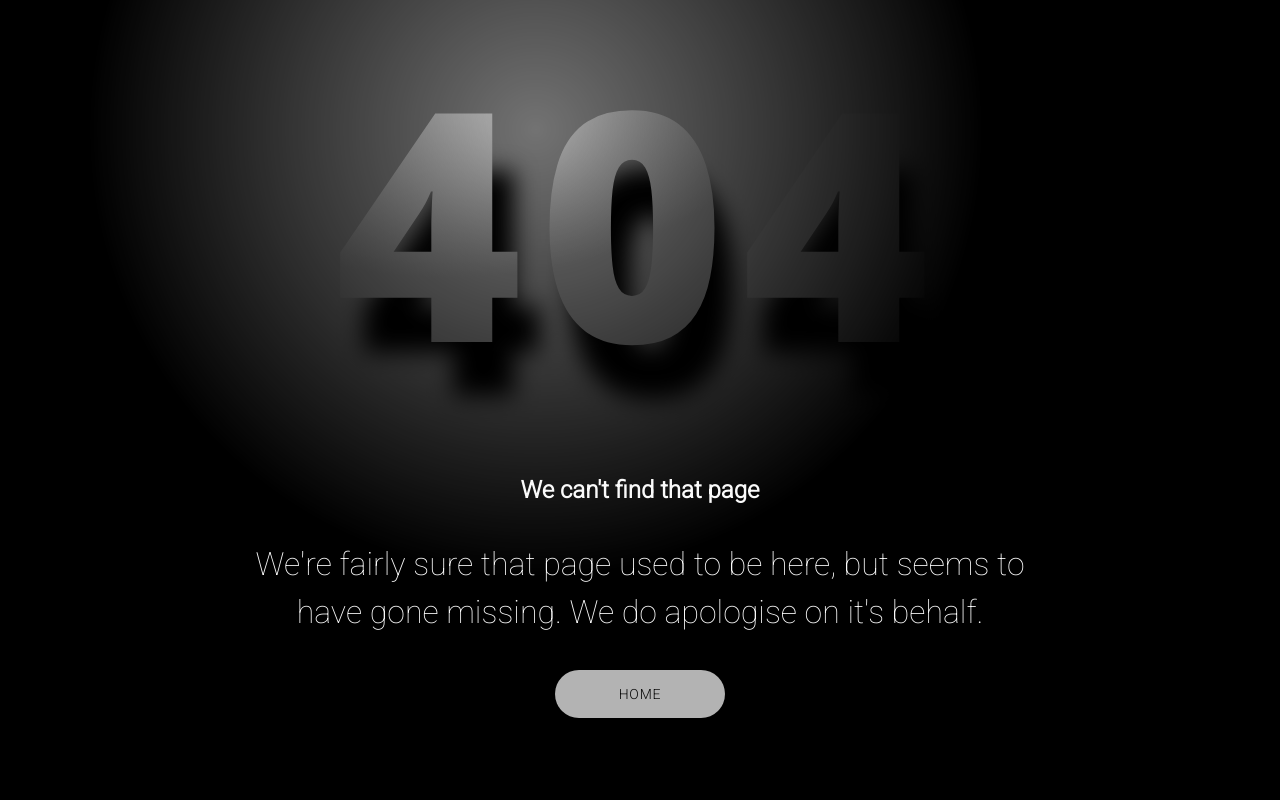
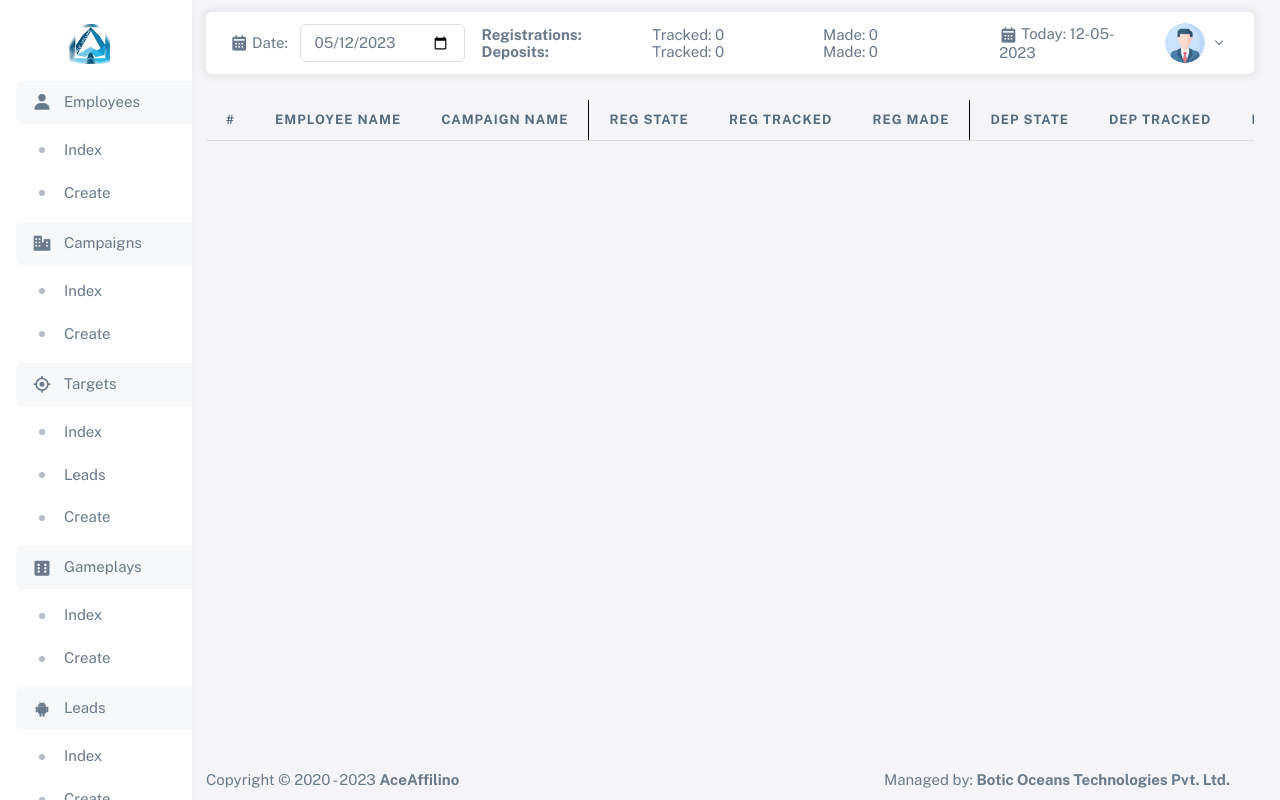
Before and after one commit to Sunil178/Laravel-Styled-PHP, a PHP site: page /targets/leads in a window 1280 px wide. Run offline with PHP 8.4, Linux system fonts and the light colour scheme; the visitor is signed in with stand-in values (Sample User, id 1); tables that the repository leaves empty hold one stand-in row (values such as "Sample post"); lists and menus that the app fills with data are empty; some libraries are stand-ins or nearby versions.

Commit message:
Made new targets page without pre-set targets

```diff
--- a/assets/css/demo.css
+++ b/assets/css/demo.css
@@ -105,3 +105,11 @@
   text-align: center;
   margin-top: 1rem;
 }
+
+.menu-vertical {
+  width: 12rem;
+}
+
+.layout-page {
+  padding-left: 11.25rem !important;
+}
--- a/controller/targets/index.php
+++ b/controller/targets/index.php
@@ -33,8 +33,6 @@
 
     $query .= " ORDER BY targets.created_at DESC";
     $targets = $model->runQuery($query);
-    /* print_r($targets);
-    exit; */
 
     $model = new Model('states');
     $states = $model->getAll();
--- /dev/null
+++ b/controller/targets/leads.php
@@ -0,0 +1,37 @@
+<?php
+    if (!isset($date)) {
+        $date = date('Y-m-d');
+    }
+    if (!isset($state_id)) {
+        $state_id = '';
+    }
+    $model = new Model('leads');
+    $employee_id = $_SESSION['employee_id'];
+
+    $query = "SELECT
+
+employees.name employee_name, campaigns.name campaign_name,
+(CASE WHEN leads.type = '0' THEN states.name ELSE '-' END) reg_state,
+(CASE WHEN leads.type = '1' THEN states.name ELSE '-' END) dep_state,
+SUM(CASE WHEN leads.type = '0' THEN 1 ELSE 0 END) reg_made_count,
+SUM(CASE WHEN leads.type = '0' AND tracked = '0' THEN 1 ELSE 0 END) reg_made_tracked_count,
+SUM(CASE WHEN leads.type = '1' THEN 1 ELSE 0 END) dep_made_count,
+SUM(CASE WHEN leads.type = '1' AND tracked = '0' THEN 1 ELSE 0 END) dep_made_tracked_count
+FROM leads
+LEFT JOIN states ON states.id = leads.state_id
+LEFT JOIN employees ON employees.id = leads.employee_id
+LEFT JOIN campaigns ON campaigns.id = leads.campaign_id
+WHERE DATE(leads.created_at) = '$date'";
+
+    if (!checkAdmin()) {
+        $query .= " AND leads.employee_id = '$employee_id'";
+    }
+
+    $query .= " GROUP BY leads.employee_id, leads.campaign_id, leads.state_id ORDER BY employee_name";
+    $targets = $model->runQuery($query);
+
+    $model = new Model('states');
+    $states = $model->getAll();
+
+    include_once __DIR__."/../../views/targets/leads.php";
+?>
--- a/database/db.php
+++ b/database/db.php
@@ -1,6 +1,6 @@
 <?php
 	$db_host = "127.0.0.1";
 	$db_user = "root";
-	$db_pass = "sunil@1234";
-	$db_name = "AceDB";
+	$db_pass = "1234";
+	$db_name = "acedb";
 	$conn = mysqli_connect("$db_host", "$db_user", "$db_pass", "$db_name") or die ("Could not connect to MySQL");
--- a/index.php
+++ b/index.php
@@ -120,6 +120,10 @@
         showPage('/controller/targets/index.php');
         break;
 
+    case '/targets/leads' :
+        showPage('/controller/targets/leads.php');
+        break;
+
     case '/targets/create' :
         showPage('/controller/targets/create.php', [], true);
         break;
@@ -162,6 +166,10 @@
                 showPage('/controller/targets/index.php', [ 'date' => $matches[1], 'state_id' => $matches[4] ]);
                 break;
 
+            case preg_match('/^\/targets\/leads\/'.$date.'\/?([0-9]+)?$/', $request, $matches):
+                showPage('/controller/targets/leads.php', [ 'date' => $matches[1], 'state_id' => $matches[4] ]);
+                break;
+
             case preg_match('/^\/targets\/view\/([0-9]+)$/', $request, $matches):
                 showPage('/controller/targets/view.php', [ 'target_id' => $matches[1] ]);
                 break;
--- a/layout/index.php
+++ b/layout/index.php
@@ -76,7 +76,7 @@
 
                     <?php if (isset($customNavbar)) { echo $customNavbar; } ?>
 
-                    <div class="navbar-nav d-flex align-items-center" id="navbar-collapse" style="width: 27%">
+                    <div class="navbar-nav d-flex align-items-center" id="navbar-collapse" style="width: 30%">
 
                         <ul class="navbar-nav flex-row align-items-center ms-auto">
                             <li class="nav-item lh-1 me-4">
--- a/layout/sidebar.php
+++ b/layout/sidebar.php
@@ -76,6 +76,11 @@
                             <div data-i18n="Without menu">Index</div>
                         </a>
                     </li>
+                    <li class="menu-item">
+                        <a href="/targets/leads" class="menu-link">
+                            <div data-i18n="Without menu">Leads</div>
+                        </a>
+                    </li>
                     <?php if (checkAuth(true)) { ?>
                         <li class="menu-item">
                             <a href="/targets/create" class="menu-link">
--- /dev/null
+++ b/views/targets/leads.php
@@ -0,0 +1,129 @@
+<?php ob_start(); ?>
+    <style>
+        input[name=date] {
+            width: initial;
+            display: initial;
+        }
+
+        th {
+            font-weight: bolder;
+            font-size: small !important;
+        }
+
+        #totals {
+            table-layout: fixed;
+            width: 40vw;
+        }
+
+        .right-line {
+            border-right: 1.7px solid black;
+        }
+
+        .navbar-nav {
+            gap: 1rem;
+        }
+    </style>
+<?php $customStyle = ob_get_clean(); ?>
+
+<?php ob_start(); ?>
+
+    <div class="table-responsive text-nowrap">
+        <table class="table table-hover">
+            <thead>
+                <tr class="text-nowrap">
+                    <th> # </th>
+                    <?php if (checkAuth(true)) { ?>
+                        <th> Employee Name </th>
+                    <?php } ?>
+                    <th class="right-line"> Campaign Name </th>
+                    <th> Reg State </th>
+                    <th> Reg Tracked </th>
+                    <th class="right-line"> Reg Made </th>
+                    <th> Dep State </th>
+                    <th> Dep Tracked </th>
+                    <th class="right-line"> Dep Made </th>
+                </tr>
+            </thead>
+            <tbody id="table-body">
+                <?php $registration_made = $registration_tracked = $deposit_made = $deposit_tracked = 0; ?>
+                <?php foreach ($targets as $index => $target) { ?>
+                    <tr>
+                        <td> <?php echo ($index + 1) ?> </td>
+                        <?php if (checkAuth(true)) { ?>
+                            <td> <?php echo $target->employee_name ?> </td>
+                        <?php } ?>
+                        <td class="right-line"> <?php echo $target->campaign_name ?> </td>
+                        <td> <?php echo $target->reg_state ?? '-' ?> </td>
+                        <td> <?php echo (int)$target->reg_made_tracked_count ?> </td>
+                        <td class="right-line"> <?php echo (int)$target->reg_made_count ?> </td>
+                        <td> <?php echo $target->dep_state ?? '-' ?> </td>
+                        <td> <?php echo (int)$target->dep_made_tracked_count ?> </td>
+                        <td class="right-line"> <?php echo (int)$target->dep_made_count ?> </td>
+                    </tr>
+                    <?php
+                        $registration_tracked += (int)$target->reg_made_tracked_count;
+                        $registration_made += (int)$target->reg_made_count;
+
+                        $deposit_tracked += (int)$target->dep_made_tracked_count;
+                        $deposit_made += (int)$target->dep_made_count;
+                    ?>
+                <?php } ?>
+            </tbody>
+        </table>
+    </div>
+
+<?php $customSection = ob_get_clean(); ?>
+
+<?php ob_start(); ?>
+
+    <div class="navbar-nav-left w-100">
+        <ul class="navbar-nav align-items-center ms-auto">
+            <li class="nav-item lh-1 me-10">
+                <i class='bx bxs-calendar mt-0'></i>
+                <span class="mt-2 me-2">Date:</span>
+                <input type="date" class="form-control" name="date" value="<?php echo $date; ?>">
+            </li>
+            <!-- <li class="nav-item lh-1 d-flex flex-row me-10">
+                <span class="mt-2 me-2">State:</span>
+                <select name="state_id" class="form-select" required>
+                        <option value=""> -- select state -- </option>
+                        <?php foreach ($states as $state) { ?>
+                            <option <?php echo ($state_id == $state->id) ? 'selected' : ''; ?> value="<?php echo $state->id; ?>"><?php echo $state->code . ' : ' . $state->name; ?></option>
+                        <?php } ?>
+                </select>
+            </li> -->
+            <li class="nav-item lh-1 me-10">
+                <table id="totals">
+                    <tr>
+                        <td> <b>Registrations:</b> </td>
+                        <td> <?php echo "Tracked: $registration_tracked" ?> </td>
+                        <td> <?php echo "Made: $registration_made" ?> </td>
+                    </tr>
+                    <tr>
+                        <td> <b>Deposits:</b> </td>
+                        <td> <?php echo "Tracked: $deposit_tracked" ?> </td>
+                        <td> <?php echo "Made: $deposit_made" ?> </td>
+                    </tr>
+                </table>
+            </li>
+        </ul>
+    </div>
+
+<?php $customNavbar = ob_get_clean(); ?>
+
+<?php ob_start(); ?>
+
+<script>
+    $('input[name="date"]').on('change', function (event) {
+        window.location = "/targets/leads/" + this.value;
+    });
+    /* $('select[name="state_id"]').on('change', function (event) {
+        date = $('input[name="date"]').val();
+        window.location = "/targets/leads/" + date + "/" + this.value;
+    }); */
+</script>
+
+<?php
+    $customScript = ob_get_clean();
+    include_once __DIR__."/../../layout/index.php";
+?>
```
Also changed, not shown: commands.md (+5 -0 lines), views/gameplays/store.php (+6 -6 lines), views/targets/index.php (+9 -5 lines).
